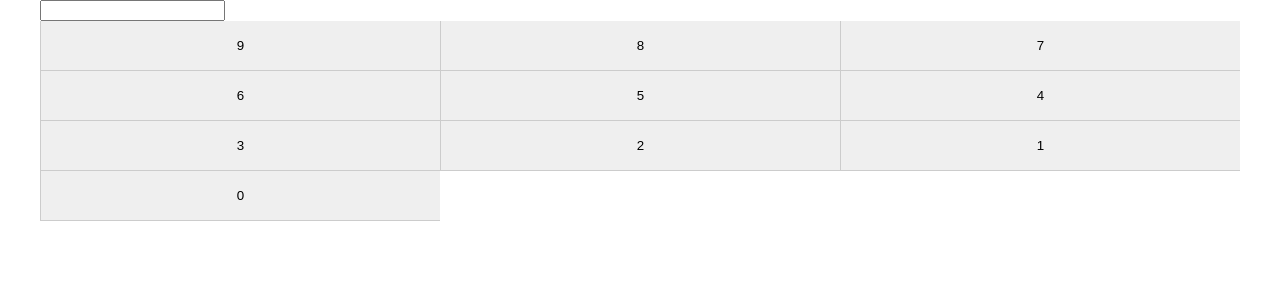
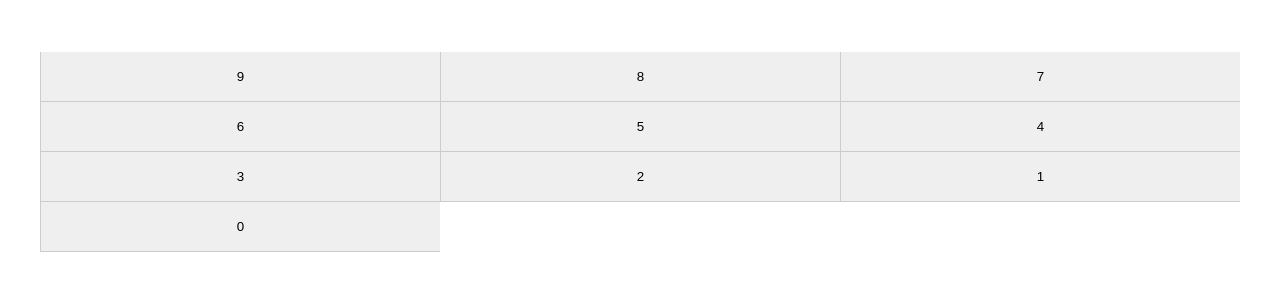
Before and after one commit to jo372/mind-app, a React (Create React App) app: page / in a window 1280 px wide. Shown: the top 300 px of the page. Built offline with nearby package versions, Linux system fonts and the light colour scheme.

Commit message:
updated styling to include hovering effect over buttons

```diff
--- a/src/App.css
+++ b/src/App.css
@@ -19,10 +19,18 @@ html, body {
   height: 50px;
   border-bottom: 1px solid #ccc;
   border-left: 1px solid #ccc;
+  cursor: pointer;
+}
+
+.pin-btn:hover {
+  background-color:#e1e0e0;
 }
 
 .pin-input-display {
   display:block;
+  width: 100%;
+  border:0;
+  height: 50px;
 }
 
 /* Mobile first queries */
```
